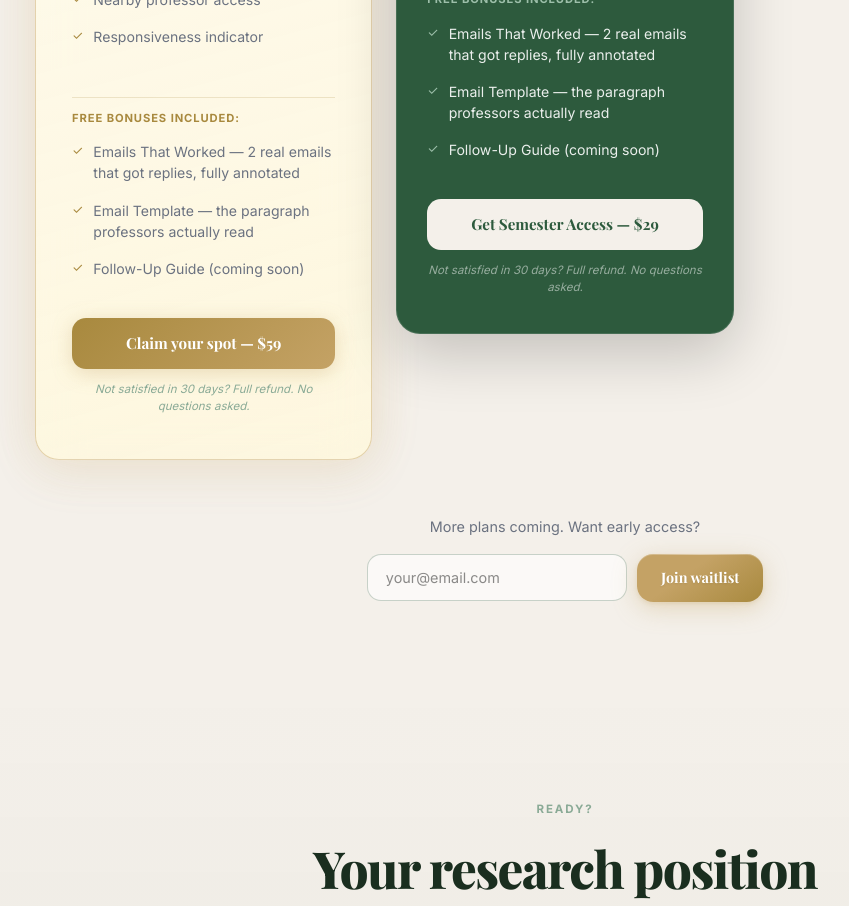
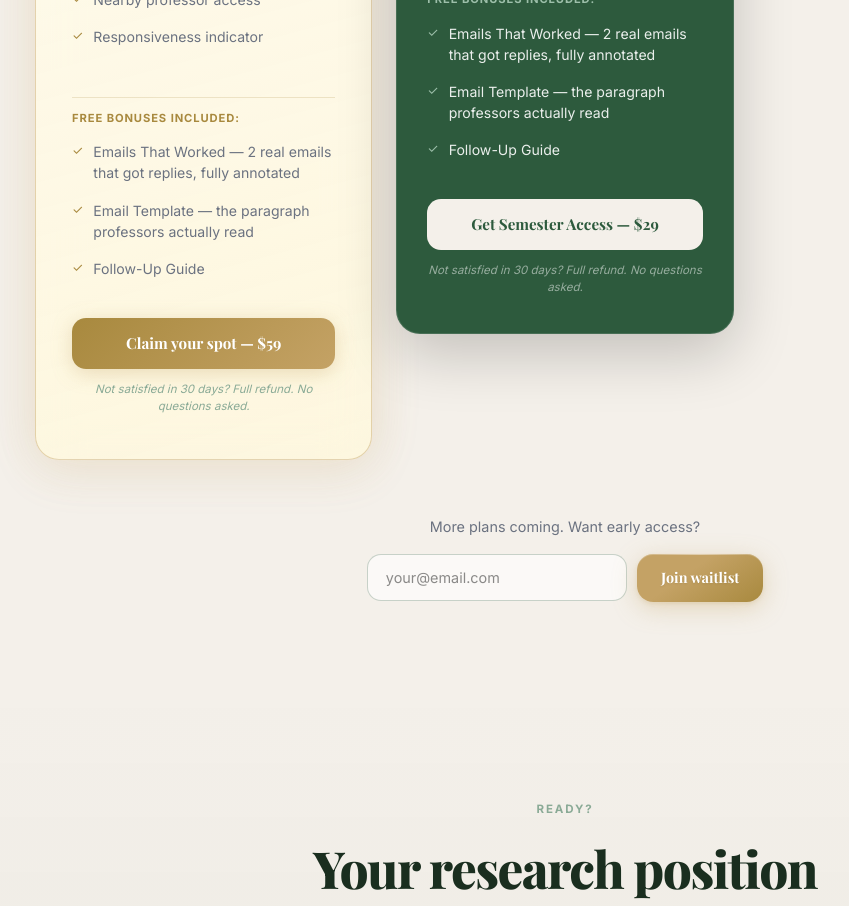
Before and after one commit to jacekimmy/research-match, a Next.js app: page / in a window 1280 px wide. Shown: the part 6000-6906 px from the top of the page, without its empty margins (75-924 px from the left). Built offline with nearby package versions, Linux system fonts and the light colour scheme; no server answers; the database is empty; a web font is replaced by a local one.

Commit message:
Remove 'coming soon' from Follow-Up Guide on pricing cards

```diff
--- a/src/app/page.tsx
+++ b/src/app/page.tsx
@@ -481,7 +481,7 @@ export default function LandingPage() {
                 {[
                   "Emails That Worked — 2 real emails that got replies, fully annotated",
                   "Email Template — the paragraph professors actually read",
-                  "Follow-Up Guide (coming soon)",
+                  "Follow-Up Guide",
                 ].map((f) => (
                   <li key={f}><span className="lp-check" style={{ color: "#A8893E" }}>✓</span>{f}</li>
                 ))}
@@ -517,7 +517,7 @@ export default function LandingPage() {
                 {[
                   "Emails That Worked — 2 real emails that got replies, fully annotated",
                   "Email Template — the paragraph professors actually read",
-                  "Follow-Up Guide (coming soon)",
+                  "Follow-Up Guide",
                 ].map((f) => (
                   <li key={f}><span className="lp-check" style={{ color: "#9dbfaa" }}>✓</span>{f}</li>
                 ))}
```
